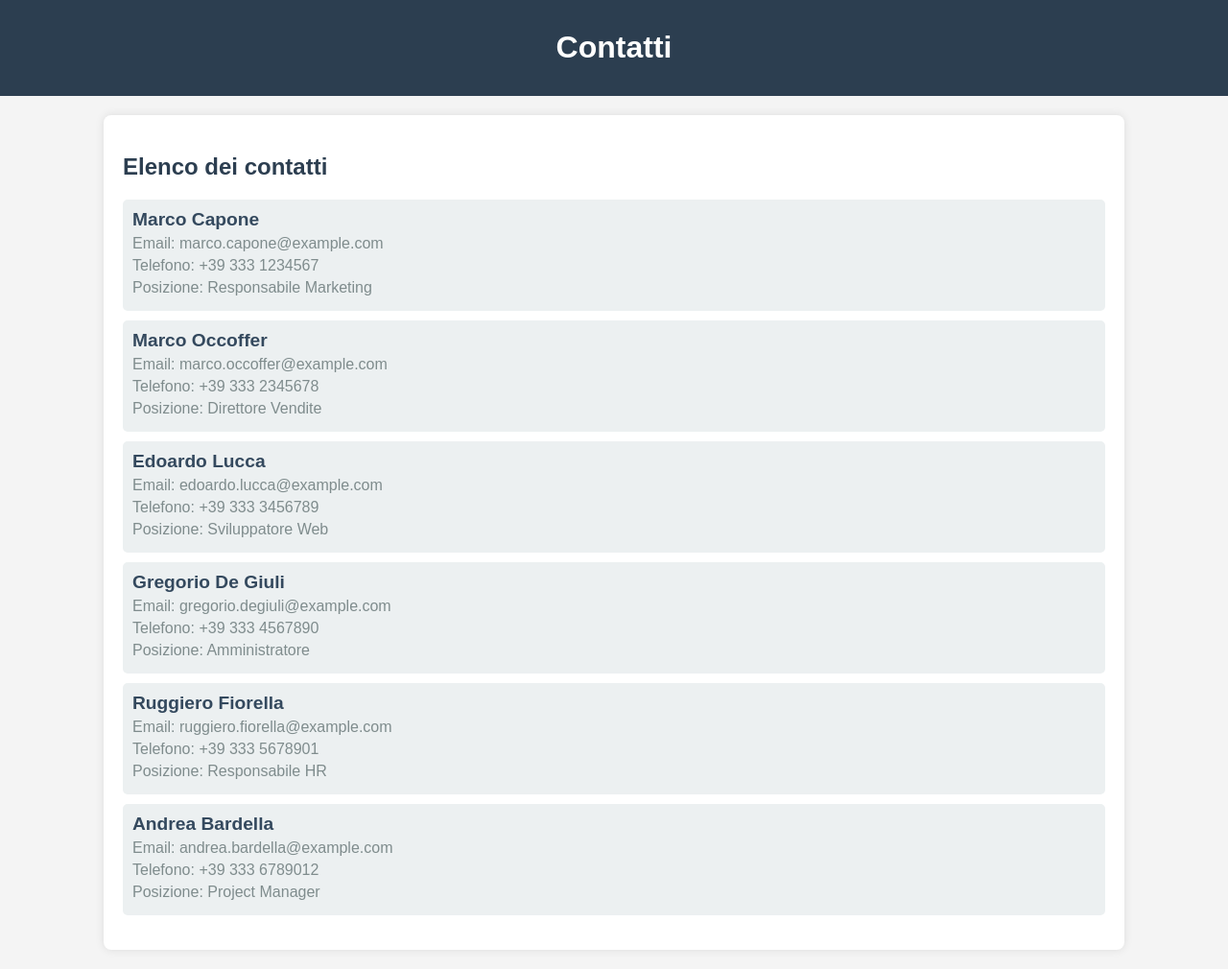
After one commit to gdgski/ProjectTesla2, a Flask app: page /contatti in a window 1280 px wide. The commit adds this page. Shown: the whole page at 96% size. Run offline with Flask 3, Linux system fonts and the light colour scheme.

Commit message:
contatti

```diff
--- a/Sito_web/app.py
+++ b/Sito_web/app.py
@@ -34,22 +34,15 @@ def visualizza_dati():
 def modelli():
     return render_template("modelli.html")
 
-# @app.route("/visualizza2")
-# def visualizza_dati2():
-#     # Lista di dati base in Python
-#     dati_finanziari = [
-#         {'date': '2010-07-01', 'open': 9999, 'high': 5.184, 'low': 4.054, 'close': 4.392, 'adj_close': 4.392,
-#          'volume': 41094000},
-#         {'date': '2010-07-02', 'open': 4.6, 'high': 4.62, 'low': 3.742, 'close': 3.84, 'adj_close': 3.84,
-#          'volume': 25699000},
-#         {'date': '2010-07-06', 'open': 4.0, 'high': 4.0, 'low': 3.166, 'close': 3.222, 'adj_close': 3.222,
-#          'volume': 34334500},
-#         {'date': '2010-07-07', 'open': 3.28, 'high': 3.326, 'low': 2.996, 'close': 3.16, 'adj_close': 3.16,
-#          'volume': 34608500},
-#         {'date': '2010-07-08', 'open': 3.2, 'high': 3.3, 'low': 3.05, 'close': 3.1, 'adj_close': 3.1,
-#          'volume': 29987000},
-#     ]
-#     return render_template("visualizza_dati2.html",data = dati_finanziari)
+@app.route("/contatti")
+def contatti():
+    return render_template("contatti.html")
+
+@app.route("/tecnologia")
+def tecnologia():
+    return render_template("tecnologia.html")
+
+
 
 
 if __name__ == "__main__":
--- /dev/null
+++ b/Sito_web/templates/contatti.html
@@ -0,0 +1,99 @@
+<!DOCTYPE html>
+<html lang="it">
+<head>
+    <meta charset="UTF-8">
+    <meta name="viewport" content="width=device-width, initial-scale=1.0">
+    <title>Contatti</title>
+    <style>
+        body {
+            font-family: Arial, sans-serif;
+            margin: 0;
+            padding: 0;
+            background-color: #f4f4f4;
+        }
+        header {
+            background-color: #2c3e50;
+            color: white;
+            padding: 10px 0;
+            text-align: center;
+        }
+        .container {
+            width: 80%;
+            margin: 20px auto;
+            background-color: white;
+            padding: 20px;
+            border-radius: 8px;
+            box-shadow: 0 0 10px rgba(0, 0, 0, 0.1);
+        }
+        h2 {
+            color: #2c3e50;
+        }
+        .contact-list {
+            list-style-type: none;
+            padding: 0;
+        }
+        .contact-item {
+            margin: 10px 0;
+            padding: 10px;
+            background-color: #ecf0f1;
+            border-radius: 5px;
+        }
+        .contact-item h3 {
+            margin: 0;
+            font-size: 1.2em;
+            color: #34495e;
+        }
+        .contact-item p {
+            margin: 5px 0;
+            color: #7f8c8d;
+        }
+    </style>
+</head>
+<body>
+    <header>
+        <h1>Contatti</h1>
+    </header>
+
+    <div class="container">
+        <h2>Elenco dei contatti</h2>
+        <ul class="contact-list">
+            <li class="contact-item">
+                <h3>Marco Capone</h3>
+                <p>Email: marco.capone@example.com</p>
+                <p>Telefono: +39 333 1234567</p>
+                <p>Posizione: Responsabile Marketing</p>
+            </li>
+            <li class="contact-item">
+                <h3>Marco Occoffer</h3>
+                <p>Email: marco.occoffer@example.com</p>
+                <p>Telefono: +39 333 2345678</p>
+                <p>Posizione: Direttore Vendite</p>
+            </li>
+            <li class="contact-item">
+                <h3>Edoardo Lucca</h3>
+                <p>Email: edoardo.lucca@example.com</p>
+                <p>Telefono: +39 333 3456789</p>
+                <p>Posizione: Sviluppatore Web</p>
+            </li>
+            <li class="contact-item">
+                <h3>Gregorio De Giuli</h3>
+                <p>Email: gregorio.degiuli@example.com</p>
+                <p>Telefono: +39 333 4567890</p>
+                <p>Posizione: Amministratore</p>
+            </li>
+            <li class="contact-item">
+                <h3>Ruggiero Fiorella</h3>
+                <p>Email: ruggiero.fiorella@example.com</p>
+                <p>Telefono: +39 333 5678901</p>
+                <p>Posizione: Responsabile HR</p>
+            </li>
+            <li class="contact-item">
+                <h3>Andrea Bardella</h3>
+                <p>Email: andrea.bardella@example.com</p>
+                <p>Telefono: +39 333 6789012</p>
+                <p>Posizione: Project Manager</p>
+            </li>
+        </ul>
+    </div>
+</body>
+</html>
--- a/Sito_web/templates/home.html
+++ b/Sito_web/templates/home.html
@@ -131,13 +131,13 @@
               <a class="nav-link" href="{{ url_for('modelli') }}">Tutti i modelli</a>
             </li>
             <li class="nav-item">
-              <a class="nav-link" href="#">Tecnologia</a>
+              <a class="nav-link" href="{{ url_for('tecnologia') }}">Tecnologia</a>
             </li>
             <li class="nav-item">
               <a class="nav-link" href="#">Assistenza</a>
             </li>
             <li class="nav-item">
-              <a class="nav-link" href="#">Contatti</a>
+              <a class="nav-link" href="{{ url_for('contatti') }}">Contatti</a>
             </li>
           </ul>
         </div>
```
Also changed, not shown: Sito_web/templates/tecnologia.html (added, +128 -0 lines), Sito_web/templates/visualizza_dati2.html (deleted, +0 -67 lines).
